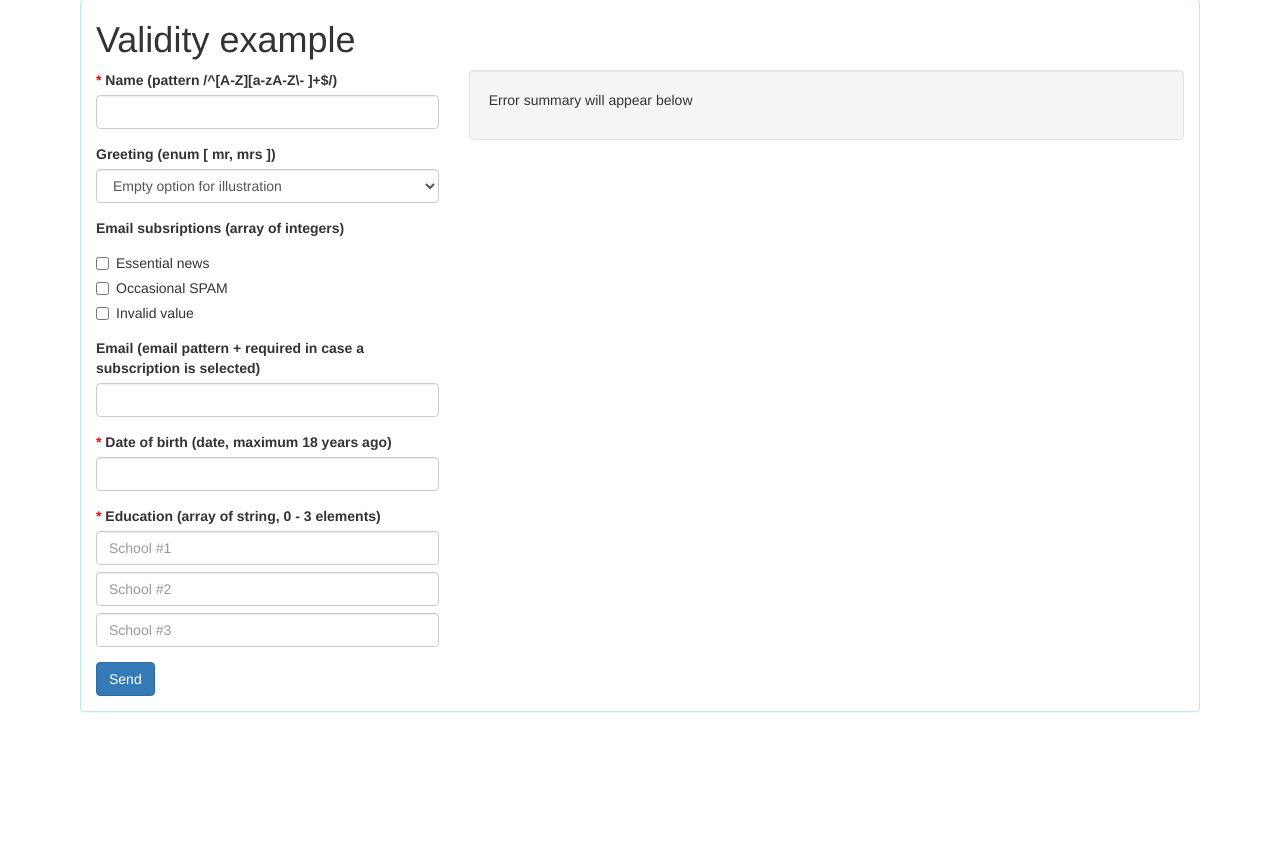
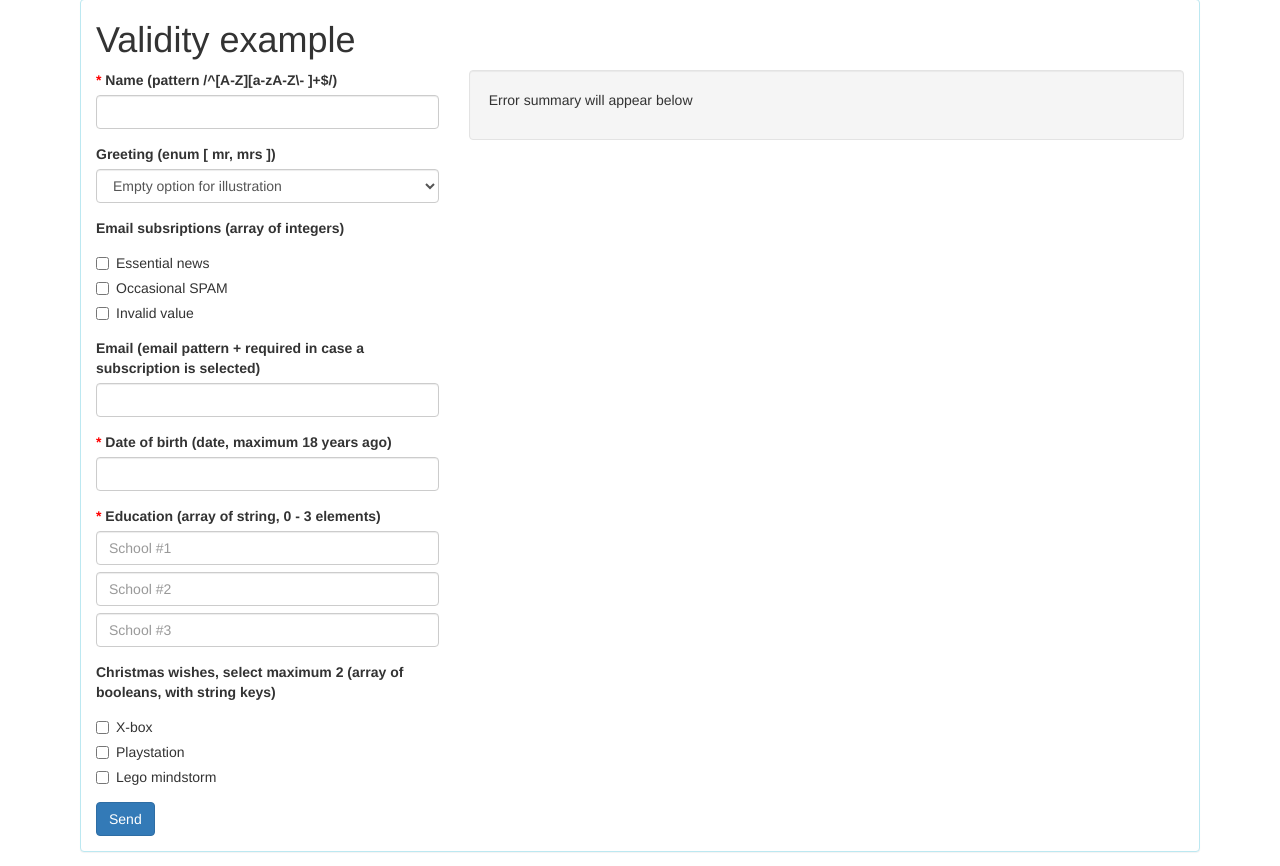
Before and after one commit to crocodile2u/validity, a PHP site: page /examples/index.php in a window 1280 px wide. Shown: the part 15-881 px from the top of the page. Before the commit the page ends 727 px from the top, so only its background shows below. Run offline with PHP 8.4, Linux system fonts and the light colour scheme.

Commit message:
improved array length validation; improved example

```diff
--- a/examples/index.php
+++ b/examples/index.php
@@ -30,8 +30,14 @@ if ($sent) {
                 ->setMinLength(10)
                 ->setMaxLength(100)
                 ->expectArray()
-                ->limitArrayLength(0, 3)
+                ->setArrayMinLength(0)
+                ->setArrayMaxLength(3)
                 ->setArraySkipEmpty(true)
+        )->add(
+            Field::bool("xmas_wish")
+                ->expectArray()
+                ->setArrayMinLength(0)
+                ->setArrayMaxLength(2)
         );
 
     $valid = $fieldSet->isValid($_GET);
@@ -126,6 +132,22 @@ if ($sent) {
                         </div>
                     </div>
                     <div class="form-group">
+                        <label class="control-label requred">Christmas wishes, select maximum 2 (array of booleans, with string keys)</label>
+                        <?php $xmas = $data["xmas_wish"] ?? []; ?>
+                        <div class="checkbox">
+                            <label><input type="checkbox" name="xmas_wish[xbox]"
+                                          value="1" <?php if (isset($xmas["xbox"])) echo "checked"; ?>>X-box</label>
+                        </div>
+                        <div class="checkbox">
+                            <label><input type="checkbox" name="xmas_wish[playstation]"
+                                          value="1" <?php if (isset($xmas["playstation"])) echo "checked"; ?>>Playstation</label>
+                        </div>
+                        <div class="checkbox">
+                            <label><input type="checkbox" name="xmas_wish[lego_mindstorm]"
+                                          value="1" <?php if (isset($xmas["lego_mindstorm"])) echo "checked"; ?>>Lego mindstorm</label>
+                        </div>
+                    </div>
+                    <div class="form-group">
                         <button class="btn btn-primary" name="sent">Send</button>
                     </div>
                 </form>
--- a/src/validity/Language.php
+++ b/src/validity/Language.php
@@ -27,7 +27,9 @@ abstract class Language
         REGEXP_VALIDATION_FAILED = 19,
         ENUM_VALIDATION_FAILED = 20,
         DATE_MIN = 21,
-        DATE_MAX = 22;
+        DATE_MAX = 22,
+        ARRAY_MIN_LEN = 23,
+        ARRAY_MAX_LEN = 24;
     /**
      * @var self
      */
--- a/src/validity/language/En.php
+++ b/src/validity/language/En.php
@@ -29,5 +29,7 @@ class En extends Language
         self::ENUM_VALIDATION_FAILED => "{label} must be one of the following: {values}",
         self::DATE_MIN => "{label} must not be earlier than {min}",
         self::DATE_MAX => "{label} must not be later than {max}",
+        self::ARRAY_MIN_LEN => "{label} must have at least {min} elements",
+        self::ARRAY_MAX_LEN => "{label} must have at most {max} elements",
     ];
 }
```
Also changed, not shown: src/validity/Field.php (+24 -10 lines).
